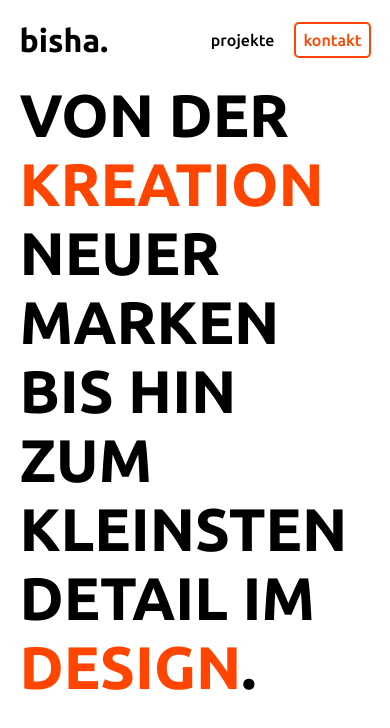
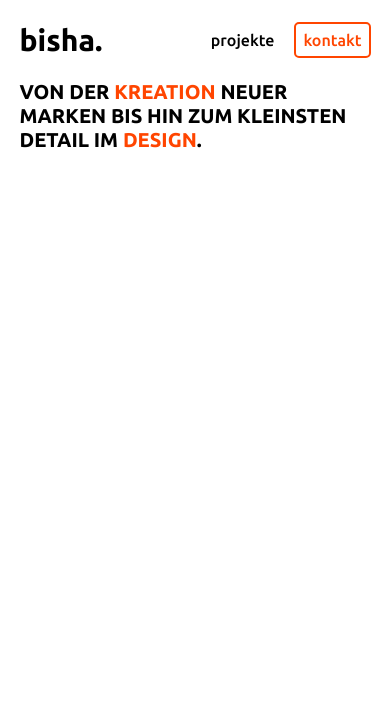
Before and after one commit to zerokater/bisha, a SvelteKit app: page / in a window 390 px wide. Shown: the top 728 px of the page. Built offline with nearby package versions, Linux system fonts and the light colour scheme.

Commit message:
responsive-text

```diff
--- a/src/components/Nav.svelte
+++ b/src/components/Nav.svelte
@@ -7,6 +7,7 @@
 </header>
 
 <style>
+
     header{
         width: 100%;
         height: 8rem;
@@ -23,6 +24,9 @@
     }
 
 
+    h1{
+        font-size: 3rem !important;
+    }
     a{
         font-weight: 500;
         font-size: 1.6rem;
--- a/src/routes/+layout.svelte
+++ b/src/routes/+layout.svelte
@@ -27,11 +27,31 @@
     font-size: 2rem;
   }
 
+  :global(h1){
+    font-size: 6rem;
+  }
+
 
   @media only screen and (max-width: 1120px) {
   :global(body) {
     width: 90%;
   }
 
+  @media only screen and (max-width: 768px) {
+
+  :global(h1){
+    font-size: 4rem;
+  }
+
+}
+
+
+@media only screen and (max-width: 480px) {
+  :global(h1){
+    font-size: 2rem;
+  }
+}
+
+
 }
 </style>
--- a/src/routes/+page.svelte
+++ b/src/routes/+page.svelte
@@ -16,9 +16,6 @@
 	span{
 		color: orangered;
 	}
-	h1{
-		font-size: 6rem;
-	}
 </style>
 
 <!--https://schum123.github.io/svelte-loading-spinners/?ref=madewithsvelte.com-->
```
